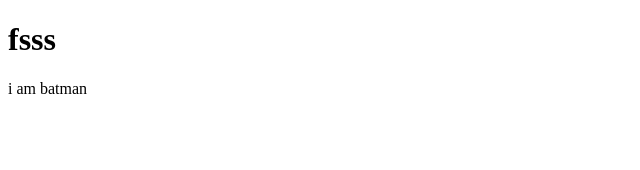
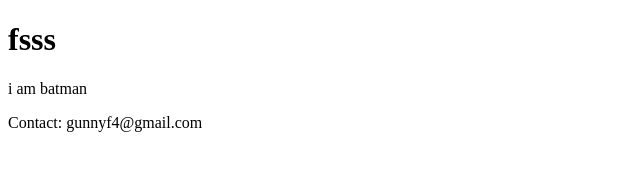
Before and after one commit to Pis2la/git-project, a plain HTML site: page index.html in a window 1280 px wide. Shown: the whole page, without its empty margins (0-640 px from the left). Drawn offline with Linux system fonts and the light colour scheme.

Commit message:
add contact me
add contact me

```diff
--- a/index.html
+++ b/index.html
@@ -8,5 +8,6 @@
 <body>
     <h1>fsss</h1>
     <p>i am batman </p>
+    <footer>Contact: gunnyf4@gmail.com</footer>
 </body>
 </html>
```
